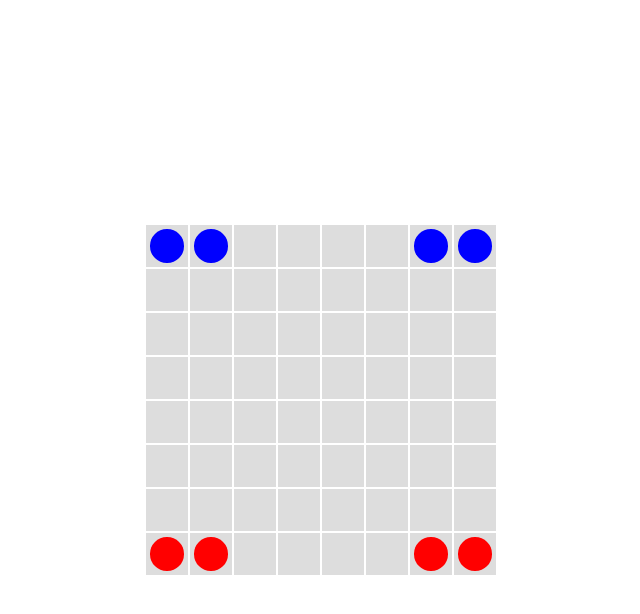
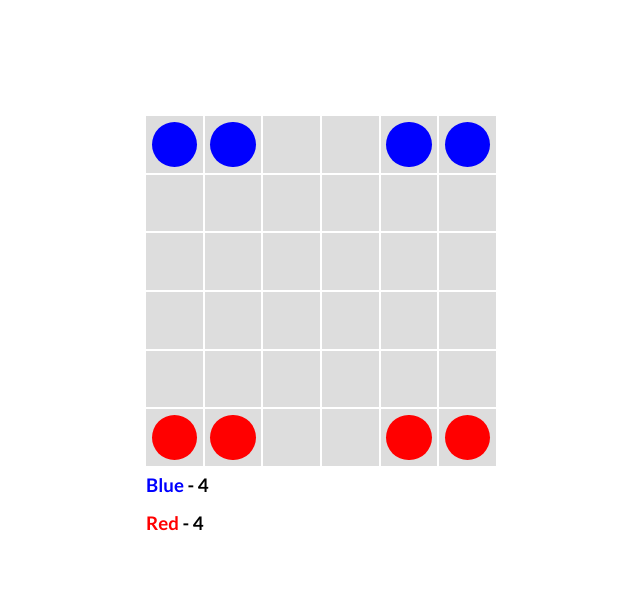
Before and after one commit to rhen99/React-Marking-Game, a React (Create React App) app: page / in a window 1280 px wide. Shown: the top 614 px of the page, without its empty margins (319-959 px from the left). Built offline with nearby package versions, Linux system fonts and the light colour scheme.

Commit message:
game core dane

```diff
--- a/src/App.jsx
+++ b/src/App.jsx
@@ -1,7 +1,7 @@
 import { useState } from "react";
 import Board from "./components/Board";
 function App() {
-  const [tileCount] = useState(8);
+  const [tileCount] = useState(6);
   return (
     <>
       <Board tileCount={tileCount} />
--- a/src/components/Board.jsx
+++ b/src/components/Board.jsx
@@ -32,7 +32,10 @@ const farTiles = [
 function Board({ tileCount }) {
   const [tiles, setTiles] = useState([]);
   const [isSelected, setIsSelected] = useState(false);
-  const [turn] = useState(1);
+  const [turn, setTurn] = useState(1);
+  const [redScore, setRedScore] = useState(0);
+  const [blueScore, setBlueScore] = useState(0);
+  const [gameStatus, setGameStatus] = useState(false);
 
   const selectTile = (position) => {
     setTiles(
@@ -68,37 +71,70 @@ function Board({ tileCount }) {
       )
     );
   };
-  const playerMove = ({ near_spot, far_spot }) => {
-    if (near_spot) {
+  const playerMove = (selectedTile) => {
+    if (selectedTile.near_spot) {
       setTiles((prevTiles) =>
         prevTiles.map((row) =>
-          row.map((tile) => {
-            return { ...tile, marked: true, team: turn };
-          })
+          row.map((tile) =>
+            tile.position === selectedTile.position
+              ? { ...tile, marked: true, team: turn, near_spot: false }
+              : { ...tile, selected: false, near_spot: false, far_spot: false }
+          )
         )
       );
     }
 
-    if (far_spot) {
-      console.log("move");
-    }
-    setTiles(
-      tiles.map((row) =>
-        row.map((tile) => {
-          return {
-            ...tile,
-            near_spot: false,
-            far_spot: false,
-            selected: false,
-          };
-        })
+    if (selectedTile.far_spot) {
+      setTiles((prevTiles) =>
+        prevTiles.map((row) =>
+          row.map((tile) =>
+            tile.position === selectedTile.position
+              ? { ...tile, marked: true, team: turn }
+              : tile
+          )
         )
       );
+      setTiles((prevTiles) =>
+        prevTiles.map((row) =>
+          row.map((tile) =>
+            tile.selected
+              ? {
+                  ...tile,
+                  marked: false,
+                  selected: false,
+                  team: null,
+                }
+              : { ...tile, near_spot: false, far_spot: false }
+          )
+        )
+      );
+    }
+    const surroundingTiles = findNeighboringTiles(selectedTile, nearTiles);
+
+    surroundingTiles.forEach((spot) => {
+      setTiles((prevTiles) =>
+        prevTiles.map((row) =>
+          row.map((tile) =>
+            tile.position === spot && tile.marked && tile.team !== turn
+              ? {
+                  ...tile,
+                  team: turn,
+                }
+              : tile
+          )
+        )
+      );
+    });
+
+    setTurn((turn) => (turn === 1 ? (turn += 1) : (turn -= 1)));
   };
 
   const openSpots = () => {
-    const nearSpots = findNeighboringTiles(tiles, nearTiles);
-    const farSpots = findNeighboringTiles(tiles, farTiles);
+    for (let i = 0; i < tiles.length; i++) {
+      for (let j = 0; j < tiles[i].length; j++) {
+        if (tiles[i][j].selected) {
+          const nearSpots = findNeighboringTiles(tiles[i][j], nearTiles);
+          const farSpots = findNeighboringTiles(tiles[i][j], farTiles);
 
           nearSpots.forEach((spot) => {
             openNearSpots(spot);
@@ -107,11 +143,55 @@ function Board({ tileCount }) {
           farSpots.forEach((spot) => {
             openFarSpots(spot);
           });
+        }
+      }
+    }
+  };
+
+  const checkIfGameOver = () => {
+    const marks = [];
+    let marksSurroundungs = [];
+    for (let i = 0; i < tiles.length; i++) {
+      for (let j = 0; j < tiles[i].length; j++) {
+        if (tiles[i][j].team === turn) {
+          marks.push(tiles[i][j]);
+        }
+      }
+    }
+    for (let i = 0; i < marks.length; i++) {
+      marksSurroundungs.push(findNeighboringTiles(marks[i], nearTiles));
+    }
+    for (let i = 0; i < marks.length; i++) {
+      marksSurroundungs.push(findNeighboringTiles(marks[i], farTiles));
+    }
+    const possibleMoves = [];
+
+    for (let i = 0; i < tiles.length; i++) {
+      for (let j = 0; j < tiles[i].length; j++) {
+        marksSurroundungs.flat().forEach((mark) => {
+          if (tiles[i][j].position === mark && !tiles[i][j].marked) {
+            possibleMoves.push(tiles[i][j]);
+          }
+        });
+      }
+    }
+    if (possibleMoves.length > 0) {
+      return false;
+    } else {
+      // Game Over
+      return true;
+    }
   };
 
   useEffect(() => {
+    if (tiles.length < 1) {
       setTiles(createBoard(tileCount));
-  }, []);
+    } else {
+      setRedScore(getScore(tiles, 1));
+      setBlueScore(getScore(tiles, 2));
+      setGameStatus(checkIfGameOver());
+    }
+  }, [tiles]);
 
   useEffect(() => {
     if (isSelected) {
@@ -120,6 +200,14 @@ function Board({ tileCount }) {
     }
   }, [isSelected]);
   return (
+    <div className="wrapper">
+      <h2 className="game_status">
+        {gameStatus
+          ? redScore > blueScore
+            ? "Red Wins!!!"
+            : "Blue Wins!!!"
+          : null}
+      </h2>
       <div
         className="board"
         style={{
@@ -137,6 +225,19 @@ function Board({ tileCount }) {
             />
           ))
         )}
+      </div>
+      <div className="scorebox">
+        <div className="blue-score">
+          <h3>
+            <span>Blue</span> - {blueScore}
+          </h3>
+        </div>
+        <div className="red-score">
+          <h3>
+            <span>Red</span> - {redScore}
+          </h3>
+        </div>
+      </div>
     </div>
   );
 }
@@ -190,19 +291,29 @@ function createBoard(size) {
   return rows;
 }
 
-function findNeighboringTiles(tilesArr, tilesToCheck) {
+function findNeighboringTiles(currentTile, tilesToCheck) {
   const foundTiles = [];
 
+  const currentPosition = currentTile.position.split("-");
+
+  tilesToCheck.forEach(([x, y]) => {
+    foundTiles.push(
+      `${parseInt(currentPosition[0]) + x}-${parseInt(currentPosition[1]) + y}`
+    );
+  });
+  return foundTiles;
+}
+
+function getScore(tilesArr, team) {
+  const marks = [];
   for (let i = 0; i < tilesArr.length; i++) {
     for (let j = 0; j < tilesArr[i].length; j++) {
-      if (tilesArr[i][j].selected) {
-        tilesToCheck.forEach(([x, y]) => {
-          foundTiles.push(`${i + x}-${j + y}`);
-        });
+      if (tilesArr[i][j].team === team) {
+        marks.push(tilesArr[i][j]);
       }
     }
   }
-  return foundTiles;
+  return marks.length;
 }
 
 export default Board;
--- a/src/components/Tile.jsx
+++ b/src/components/Tile.jsx
@@ -5,7 +5,7 @@ function Tile({ selectTile, tile, turn, playerMove }) {
         tile.near_spot ? "near" : ""
       } ${tile.far_spot ? "far" : ""}`}
       onClick={
-        tile.marked && turn === tile.team
+        !tile.selected && tile.marked && turn === tile.team
           ? () => selectTile(tile.position)
           : tile.near_spot || tile.far_spot
           ? () => playerMove(tile)
--- a/src/index.css
+++ b/src/index.css
@@ -8,18 +8,20 @@ body {
   font-family: "Lato", sans-serif;
   height: 100vh;
 }
-
 #root {
-  display: flex;
-  justify-content: center;
-  align-items: center;
   height: 100%;
 }
-.board {
+.wrapper {
   width: 350px;
   height: 350px;
+  margin: auto;
+  margin-top: 100px;
+}
+.board {
   display: grid;
   gap: 2px;
+  width: 100%;
+  height: 100%;
 }
 .tile {
   background-color: #ddd;
@@ -47,3 +49,18 @@ body {
 .team-2 {
   background-color: blue;
 }
+
+.red-score span {
+  color: red;
+}
+.blue-score span {
+  color: blue;
+}
+.game_status {
+  text-align: center;
+  padding: 0.5rem 0;
+}
+.red-score,
+.blue-score {
+  padding: 0.5rem 0;
+}
```
Lines whose indentation alone changed are shown as unchanged.
